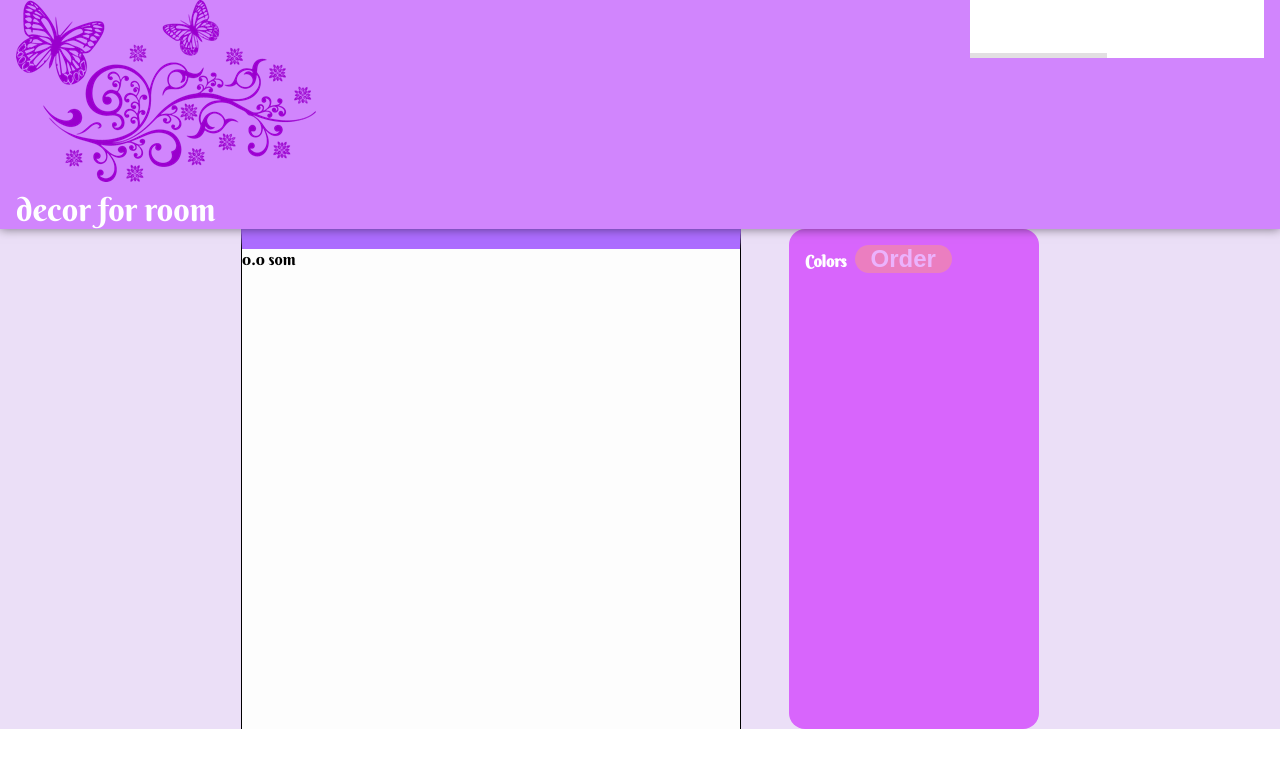
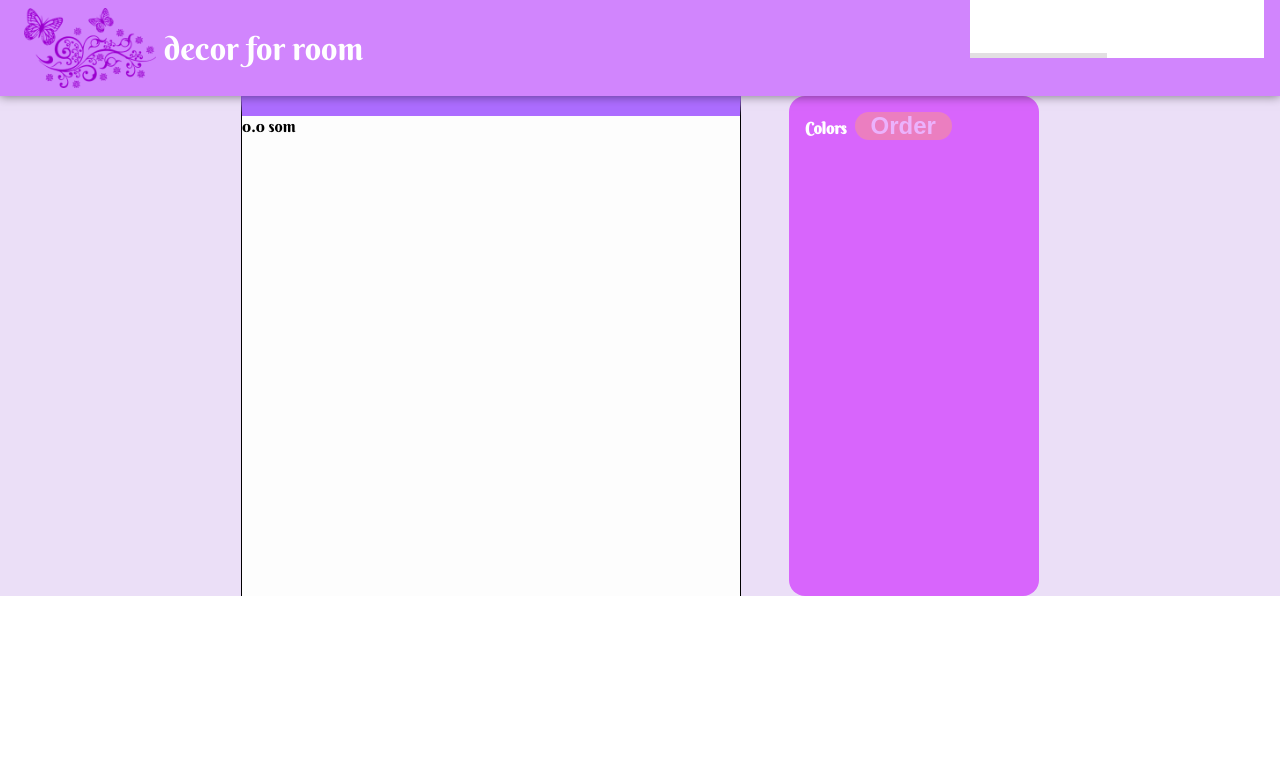
Before and after one commit to Nurkyz-Chynybaeva/builder, a React (Create React App) app: page / in a window 1280 px wide. Shown: the top 768 px of the page. Built offline with nearby package versions, Linux system fonts and the light colour scheme; no server answers.

Commit message:
styles logo module css

```diff
--- a/src/components/Ul/Logo/Logo.module.css
+++ b/src/components/Ul/Logo/Logo.module.css
@@ -0,0 +1,8 @@
+.Logo {
+    display: flex;
+    align-items: center;
+  }
+  .Logo img {
+    height: 5rem;
+    margin: .5rem;
+  }
```
